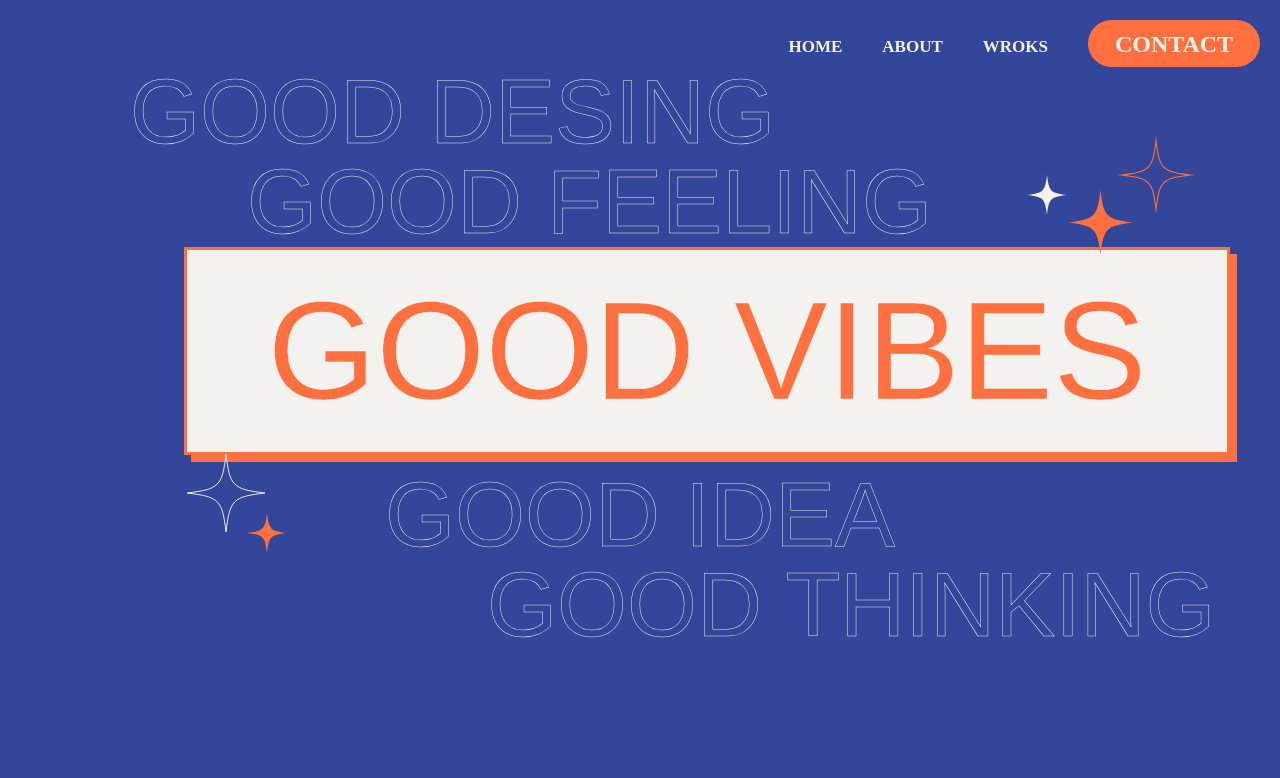
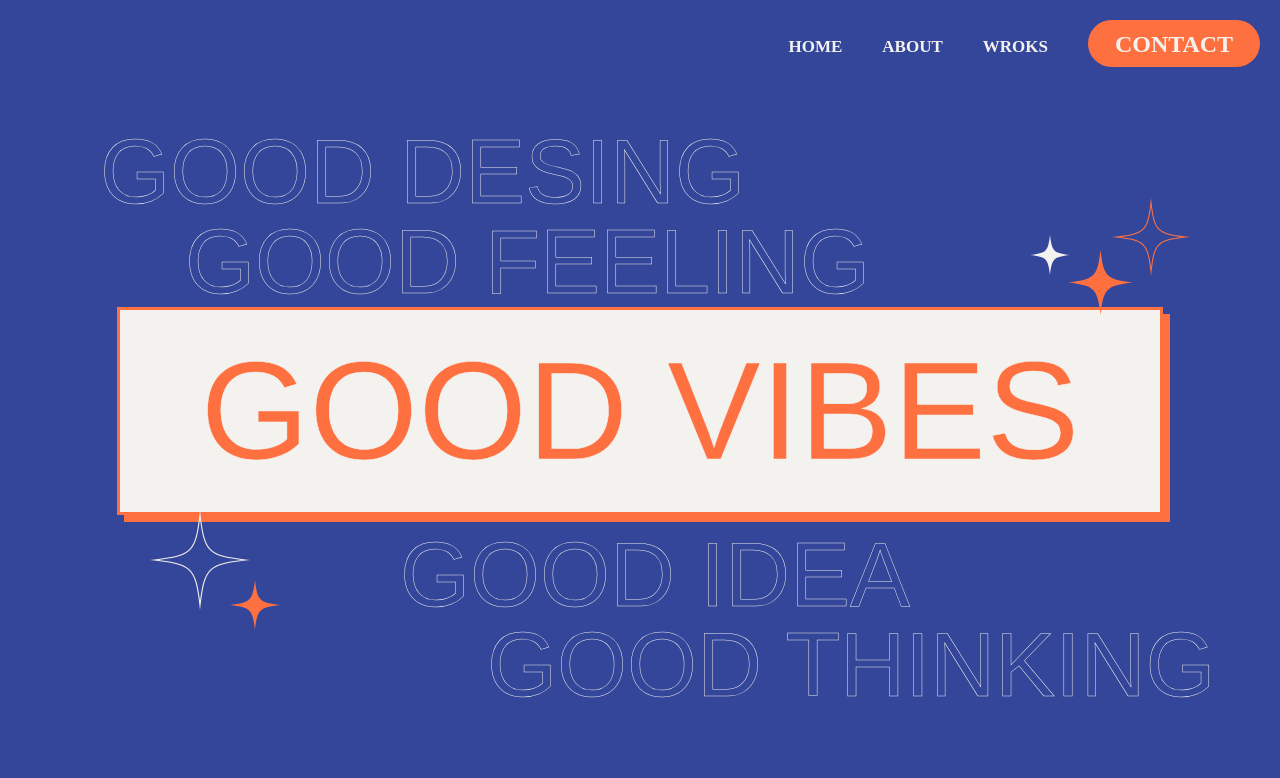
Before and after one commit to ayn92/good_vibes, a plain HTML site: page index.html in a window 1280 px wide. Shown: the top 778 px of the page. Drawn offline with Linux system fonts and the light colour scheme; a web font is replaced by a local one.

Commit message:
portfolio

```diff
--- a/css/style.css
+++ b/css/style.css
@@ -44,12 +44,16 @@ h1 {
     -webkit-text-stroke: 0.5px #f4f2ef;
 }
 
+.home {
+    padding-top: 60px;
+}
+
 .title_desing{
-    padding: 0 0 0 130px;
+    padding-left: 100px;
 }
 
 .title_feeling {
-    padding: 0 0 0 247px;
+    padding-left: 185px;
 }
 
 .main_title {
@@ -64,11 +68,11 @@ h1 {
     justify-content: center;
     align-items: center;
     background-position: center;
-    margin-left: 184px;
+    margin: 0 auto;
 }
 
 .title_idea {
-    padding: 15px 0 0 385px;
+    padding: 15px 0 0 400px;
 }
 
 .title_thinking {
@@ -80,38 +84,38 @@ h1 {
 .kira_orn_solid {
     width: 78px;
     position: absolute;
-    top: 136px;
-    right: 85px;
+    top: 198px;
+    right: 90px;
 
 }
 
 .kira_orn {
     width: 65px;
     position: absolute;
-    top: 190px;
+    top: 250px;
     right: 147px;
 }
 
 .kira_orn_2 {
-    width: 40px;
+    width: 50px;
     position: absolute;
-    top: 513px;
-    left: 247px;
+    top: 580px;
+    left: 230px;
 }
 
 .kira_wh {
     width: 40px;
     position: absolute;
-    top: 175px;
-    right: 213px;
+    top: 235px;
+    right: 210px;
 
 }
 
 .kira_wh_solid {
-    width: 86px;
+    width: 100px;
     position: absolute;
-    top: 450px;
-    left: 183px;
+    top: 510px;
+    left: 150px;
 }
 
 
@@ -126,7 +130,7 @@ h1 {
 .toge_top {
     width: 900px;
     position: relative;
-    padding-top: 130px;
+    padding-top: 170px;
 }
 
 .about_contents {
```
